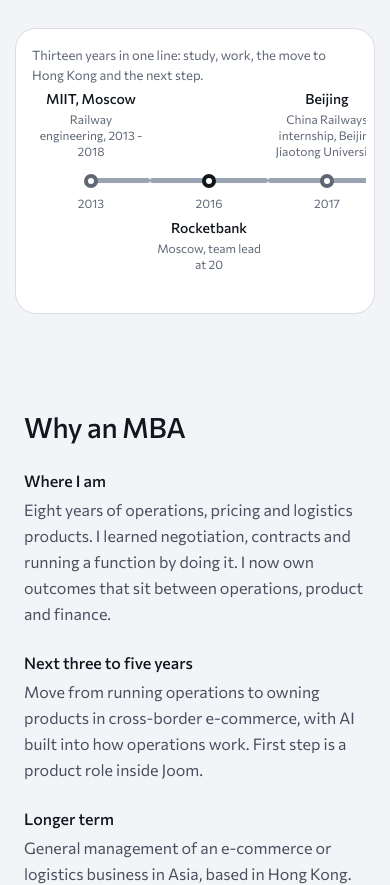
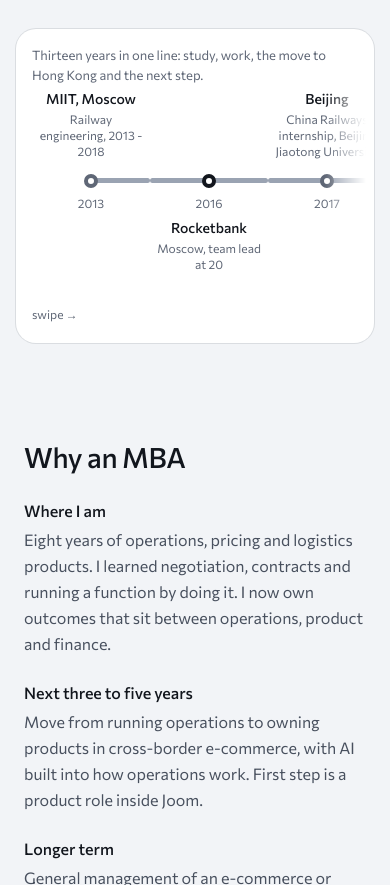
Before and after one commit to xieergaihao/xieergaihao.github.io, a plain HTML site: page index.html in a window 390 px wide. Shown: the part 1001-1886 px from the top of the page. Drawn offline with Linux system fonts and the light colour scheme.

Commit message:
tl: mobile swipe hint

```diff
--- a/index.html
+++ b/index.html
@@ -210,6 +210,8 @@ footer{padding:var(--s8) 0 var(--s12);font-size:13px;color:var(--ink-3)}
   .map{padding:var(--s4);margin-left:calc(var(--s2) * -1);margin-right:calc(var(--s2) * -1)}
   .map-head{flex-wrap:wrap}
   .tl-stop{grid-template-rows:84px 24px 20px 84px}
+  .tl-wrap{-webkit-mask-image:linear-gradient(90deg,#000 88%,transparent);mask-image:linear-gradient(90deg,#000 88%,transparent)}
+  .tl-wrap::after{content:"swipe →";display:block;font-size:12px;color:var(--ink-3);padding:4px 0 0}
   .hint{font-size:13px;line-height:20px}
   .cols{grid-template-columns:1fr;gap:0}
   .hl-list{grid-template-columns:1fr 1fr}
```
